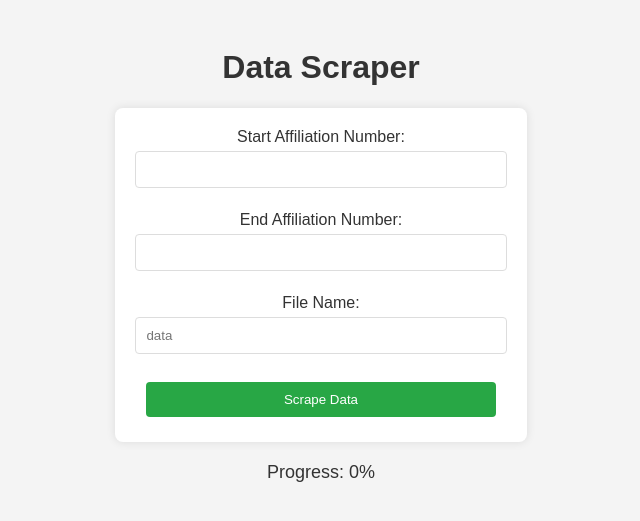
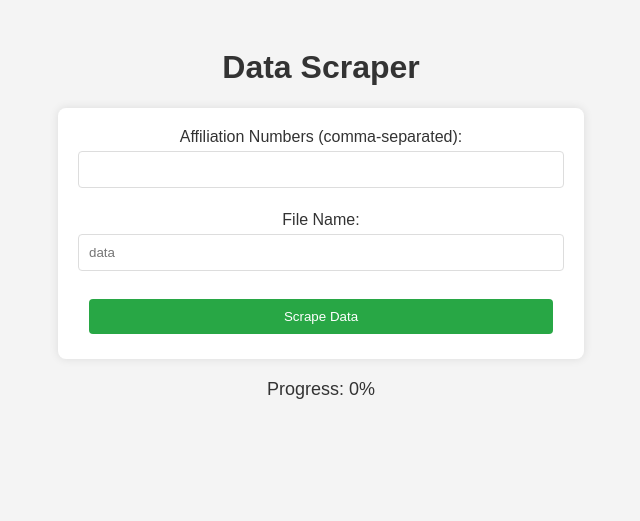
Before and after one commit to vigneshkumarm2002/saras.cbse-scrapper, a Flask app: page / in a window 1280 px wide. Shown: the top 521 px of the page, without its empty margins (319-959 px from the left). Run offline with Flask 3, Linux system fonts and the light colour scheme.

Commit message:
new changes

```diff
--- a/app.py
+++ b/app.py
@@ -4,6 +4,7 @@ from bs4 import BeautifulSoup
 import pandas as pd
 import io
 import threading
+import concurrent.futures
 
 app = Flask(__name__)
 
@@ -11,6 +12,7 @@ app = Flask(__name__)
 progress = {'percentage': 0}
 progress_lock = threading.Lock()
 data_list = []
+
 
 def fetch_html(affno):
     url = f'https://saras.cbse.gov.in/cbse_aff/schdir_Report/AppViewdir.aspx?affno={affno}'
@@ -21,12 +23,13 @@ def fetch_html(affno):
         print(f"Failed to retrieve data for affno {affno}")
         return None
 
-def extract_data(html_content):
+
+def extract_data(html_content, affno):
     soup = BeautifulSoup(html_content, 'html.parser')
 
     data = {
         'Name of Institution': '',
-        'Affiliation Number': '',
+        'Affiliation Number': affno,
         'State': '',
         'District': '',
         'Postal Address': '',
@@ -61,7 +64,6 @@ def extract_data(html_content):
                 value = columns[1].get_text(strip=True)
 
                 if key in data:
-                    # Handle cases with multiple values
                     if key == 'Phone No. with STD Code':
                         data[key] = value
                     elif key in ['Office', 'Residence']:
@@ -71,32 +73,38 @@ def extract_data(html_content):
 
     return data
 
+
 @app.route('/')
 def home():
     return render_template('index.html')
+
 
 @app.route('/scrape', methods=['POST'])
 def scrape():
     global progress
     global data_list
-    start_affno = int(request.form['start_affno'])
-    end_affno = int(request.form['end_affno'])
+    affnos = request.form['affnos'].split(',')
     filename = request.form['filename'] + '.csv'  # Automatically append .csv
 
     data_list = []
 
+    def scrape_affno(affno):
+        html_content = fetch_html(affno.strip())
+        if html_content:
+            return extract_data(html_content, affno.strip())
+        return None
+
     def scrape_data():
         global data_list
-        total_affnos = end_affno - start_affno + 1
-        for affno in range(start_affno, end_affno + 1):
-            html_content = fetch_html(affno)
-            if html_content:
-                data = extract_data(html_content)
-                data['Affiliation Number'] = affno
-                data_list.append(data)
-            # Update progress
-            with progress_lock:
-                progress['percentage'] = int(((affno - start_affno + 1) / total_affnos) * 100)
+        total_affnos = len(affnos)
+        with concurrent.futures.ThreadPoolExecutor(max_workers=20) as executor:
+            future_to_affno = {executor.submit(scrape_affno, affno): affno for affno in affnos}
+            for i, future in enumerate(concurrent.futures.as_completed(future_to_affno)):
+                data = future.result()
+                if data:
+                    data_list.append(data)
+                with progress_lock:
+                    progress['percentage'] = int(((i + 1) / total_affnos) * 100)
 
     # Run scraping in a separate thread
     thread = threading.Thread(target=scrape_data)
@@ -105,10 +113,12 @@ def scrape():
     # Return a response indicating the data is being processed
     return jsonify({'status': 'Scraping started', 'filename': filename})
 
+
 @app.route('/progress')
 def check_progress():
     with progress_lock:
         return jsonify({'progress': progress['percentage']})
+
 
 @app.route('/download')
 def download():
@@ -126,5 +136,6 @@ def download():
         download_name=filename
     )
 
+
 if __name__ == '__main__':
     app.run(debug=True)
--- a/templates/index.html
+++ b/templates/index.html
@@ -20,7 +20,6 @@
         display: inline-block;
         margin: 0 auto;
       }
-      input[type="number"],
       input[type="text"],
       input[type="submit"] {
         padding: 10px;
@@ -45,9 +44,11 @@
     </style>
     <script>
       function startScraping() {
-        const startAffno = document.getElementById("start_affno").value;
-        const endAffno = document.getElementById("end_affno").value;
+        const affnos = document.getElementById("affnos").value;
         const filename = document.getElementById("filename").value;
+        const submitButton = document.getElementById("submit-btn");
+
+        submitButton.disabled = true;
 
         fetch("/scrape", {
           method: "POST",
@@ -55,8 +56,7 @@
             "Content-Type": "application/x-www-form-urlencoded",
           },
           body: new URLSearchParams({
-            start_affno: startAffno,
-            end_affno: endAffno,
+            affnos: affnos,
             filename: filename,
           }),
         })
@@ -83,6 +83,7 @@
               ).innerHTML = `Progress: 100% - Done! Your file is <a href="/download?filename=${encodeURIComponent(
                 document.getElementById("filename").value + ".csv"
               )}" download>ready to download</a>.`;
+              document.getElementById("submit-btn").disabled = false;
               document.querySelector("a").click(); // Automatically trigger download
             }
           });
@@ -92,19 +93,11 @@
   <body>
     <h1>Data Scraper</h1>
     <form onsubmit="event.preventDefault(); startScraping();">
-      <label for="start_affno">Start Affiliation Number:</label>
+      <label for="affnos">Affiliation Numbers (comma-separated):</label>
       <input
-        type="number"
-        id="start_affno"
-        name="start_affno"
-        required
-      /><br /><br />
-
-      <label for="end_affno">End Affiliation Number:</label>
-      <input
-        type="number"
-        id="end_affno"
-        name="end_affno"
+        type="text"
+        id="affnos"
+        name="affnos"
         required
       /><br /><br />
 
@@ -117,7 +110,7 @@
         required
       /><br /><br />
 
-      <input type="submit" value="Scrape Data" />
+      <input type="submit" id="submit-btn" value="Scrape Data" />
     </form>
     <p id="progress">Progress: 0%</p>
   </body>
```
